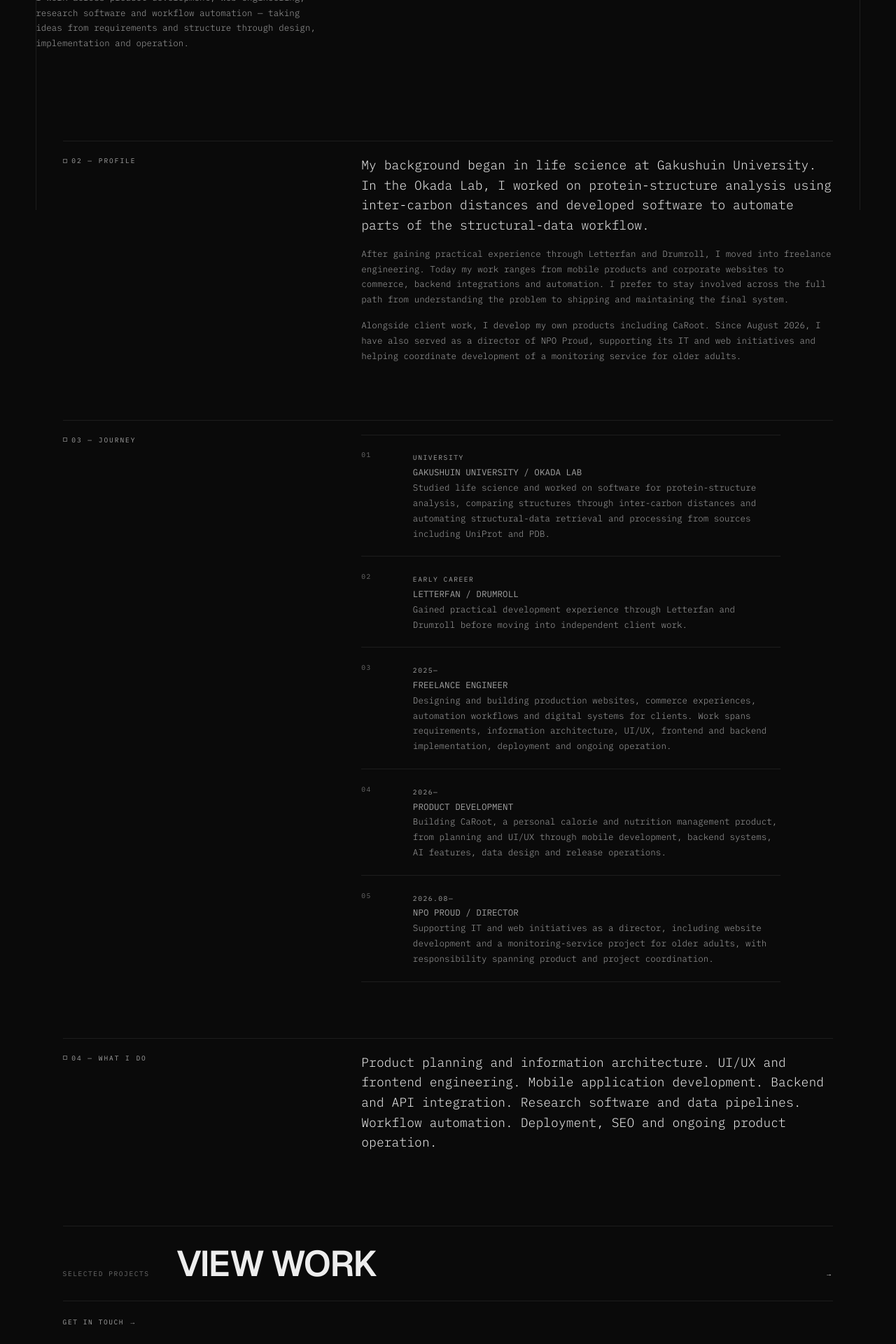
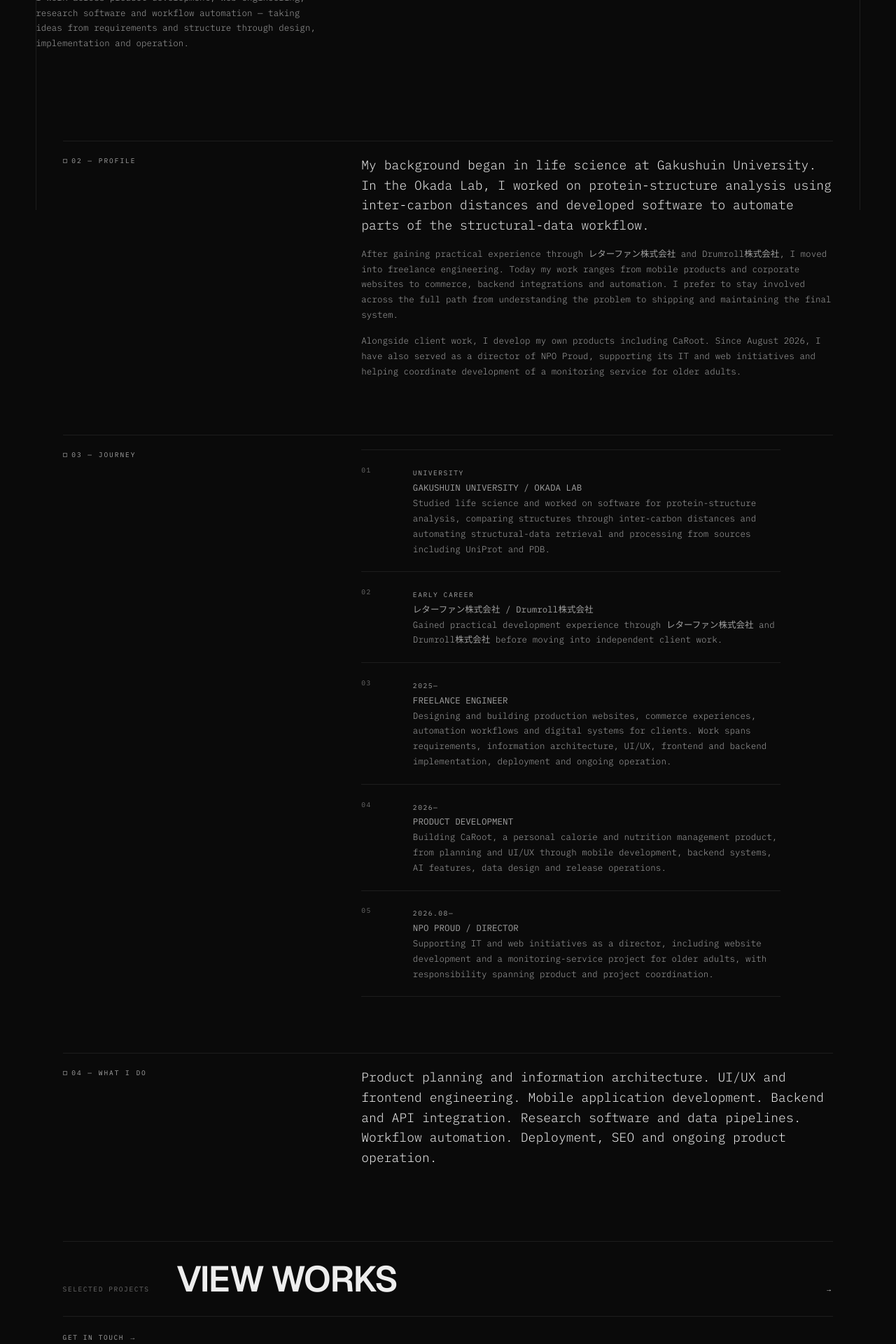
Before and after one commit to bbbyk105/Portfolio2026-ver4, a Next.js app: page /about in a window 1280 px wide. Shown: the part 500-2420 px from the top of the page at 70% size. Built offline with nearby package versions, Linux system fonts and the light colour scheme.

Commit message:
Use official Letterfan and Drumroll company names

```diff
--- a/app/about/page.tsx
+++ b/app/about/page.tsx
@@ -6,56 +6,25 @@ import SectionHead from "@/components/SectionHead";
 import SiteFooter from "@/components/SiteFooter";
 import LocalizedText from "@/components/LocalizedText";
 
-export const metadata: Metadata = {
-  title: "About — Byakko Kondo",
-  description: "About Byakko Kondo — engineer and creative developer working across product development, web, research software and automation.",
-};
+export const metadata: Metadata = { title: "About — Byakko Kondo", description: "About Byakko Kondo — engineer and creative developer working across product development, web, research software and automation." };
 
 const timeline = [
   { year: "UNIVERSITY", title: "GAKUSHUIN UNIVERSITY / OKADA LAB", body: "Studied life science and worked on software for protein-structure analysis, comparing structures through inter-carbon distances and automating structural-data retrieval and processing from sources including UniProt and PDB.", bodyJa: "学習院大学理学部生命科学科で生命科学を学び、岡田研究室では炭素間距離を用いたタンパク質構造解析に取り組みました。UniProtやPDBなどから構造データを取得・処理する工程の自動化ソフトウェアも開発しました。" },
-  { year: "EARLY CAREER", title: "LETTERFAN / DRUMROLL", body: "Gained practical development experience through Letterfan and Drumroll before moving into independent client work.", bodyJa: "Letterfan、Drumrollでの実務経験を経て、個人でのクライアントワークへ活動領域を広げました。" },
+  { year: "EARLY CAREER", title: "レターファン株式会社 / Drumroll株式会社", body: "Gained practical development experience through レターファン株式会社 and Drumroll株式会社 before moving into independent client work.", bodyJa: "レターファン株式会社、Drumroll株式会社での実務経験を経て、個人でのクライアントワークへ活動領域を広げました。" },
   { year: "2025—", title: "FREELANCE ENGINEER", body: "Designing and building production websites, commerce experiences, automation workflows and digital systems for clients. Work spans requirements, information architecture, UI/UX, frontend and backend implementation, deployment and ongoing operation.", bodyJa: "クライアント向けにWebサイト、EC、業務自動化、デジタルシステムを設計・開発。要件整理、情報設計、UI/UX、フロントエンド・バックエンド実装、デプロイ、継続運用まで担当しています。" },
   { year: "2026—", title: "PRODUCT DEVELOPMENT", body: "Building CaRoot, a personal calorie and nutrition management product, from planning and UI/UX through mobile development, backend systems, AI features, data design and release operations.", bodyJa: "個人向けカロリー・栄養管理アプリCaRootを開発。企画・UI/UXからモバイル開発、バックエンド、AI機能、データ設計、リリース運用まで一貫して取り組んでいます。" },
   { year: "2026.08—", title: "NPO PROUD / DIRECTOR", body: "Supporting IT and web initiatives as a director, including website development and a monitoring-service project for older adults, with responsibility spanning product and project coordination.", bodyJa: "NPO法人プラウドの理事としてIT・Web領域を担当。Webサイト開発や高齢者向け見守りサービスなど、プロダクトと開発プロジェクトの推進を支援しています。" },
 ];
 
 export default function AboutPage() {
-  return (
-    <>
-      <PageChrome />
-      <main className="doc">
-        <section className="scene page-intro">
-          <SectionHead index="01" label="ABOUT" note="BYAKKO KONDO — TOKYO, JAPAN" />
-          <Reveal>
-            <h1 className="t-display page-title"><span className="line-mask"><span>ENGINEER,</span></span><span className="line-mask"><span className="t-faint">DESIGNER, BUILDER.</span></span></h1>
-            <p className="t-body page-lede soft-in"><LocalizedText en="I work across product development, web engineering, research software and workflow automation — taking ideas from requirements and structure through design, implementation and operation." ja="プロダクト開発、Webエンジニアリング、研究用ソフトウェア、業務自動化まで横断し、要件整理からデザイン、実装、運用まで一貫して形にしています。" /></p>
-          </Reveal>
-        </section>
-
-        <section className="scene work-body">
-          <Reveal className="work-section">
-            <SectionHead index="02" label="PROFILE" />
-            <div className="brief">
-              <p className="t-body soft-in"><LocalizedText en="My background began in life science at Gakushuin University. In the Okada Lab, I worked on protein-structure analysis using inter-carbon distances and developed software to automate parts of the structural-data workflow." ja="学習院大学理学部生命科学科で生命科学を学び、岡田研究室では炭素間距離を用いたタンパク質構造解析に取り組みました。研究では構造データ処理の一部を自動化するソフトウェアも開発しました。" /></p>
-              <p className="t-body soft-in"><LocalizedText en="After gaining practical experience through Letterfan and Drumroll, I moved into freelance engineering. Today my work ranges from mobile products and corporate websites to commerce, backend integrations and automation. I prefer to stay involved across the full path from understanding the problem to shipping and maintaining the final system." ja="Letterfan、Drumrollでの実務経験を経て、現在はフリーランスエンジニアとして活動しています。モバイルプロダクト、コーポレートサイト、EC、バックエンド連携、自動化まで幅広く、課題の理解から公開後の運用まで一貫して関わることを大切にしています。" /></p>
-              <p className="t-body soft-in"><LocalizedText en="Alongside client work, I develop my own products including CaRoot. Since August 2026, I have also served as a director of NPO Proud, supporting its IT and web initiatives and helping coordinate development of a monitoring service for older adults." ja="クライアントワークと並行してCaRootなどの個人プロダクトを開発しています。2026年8月からはNPO法人プラウドの理事としてIT・Web領域を担当し、高齢者向け見守りサービスを含む開発プロジェクトにも携わっています。" /></p>
-            </div>
-          </Reveal>
-
-          <Reveal className="work-section">
-            <SectionHead index="03" label="JOURNEY" />
-            <ol className="built t-body">{timeline.map((item, i) => <li key={item.title} className="soft-in"><span className="built-n t-mono">{String(i + 1).padStart(2, "0")}</span><span><span className="t-mono">{item.year}</span><br /><strong>{item.title}</strong><br /><LocalizedText en={item.body} ja={item.bodyJa} /></span></li>)}</ol>
-          </Reveal>
-
-          <Reveal className="work-section">
-            <SectionHead index="04" label="WHAT I DO" />
-            <div className="brief"><p className="t-body soft-in"><LocalizedText en="Product planning and information architecture. UI/UX and frontend engineering. Mobile application development. Backend and API integration. Research software and data pipelines. Workflow automation. Deployment, SEO and ongoing product operation." ja="プロダクト企画・情報設計、UI/UX・フロントエンド開発、モバイルアプリ開発、バックエンド・API連携、研究用ソフトウェア・データパイプライン、業務自動化、デプロイ、SEO、継続的なプロダクト運用まで対応しています。" /></p></div>
-          </Reveal>
-        </section>
-
-        <section className="scene work-next"><Reveal><Link href="/works" className="next-link soft-in"><span className="t-mono next-label">SELECTED PROJECTS</span><span className="t-display next-name">VIEW WORK</span><span className="t-mono next-arrow">→</span></Link><Link href="/contact" className="t-mono all-link soft-in">GET IN TOUCH →</Link></Reveal></section>
-        <footer className="scene site-foot"><SiteFooter /></footer>
-      </main>
-    </>
-  );
+  return <><PageChrome /><main className="doc">
+    <section className="scene page-intro"><SectionHead index="01" label="ABOUT" note="BYAKKO KONDO — TOKYO, JAPAN" /><Reveal><h1 className="t-display page-title"><span className="line-mask"><span>ENGINEER,</span></span><span className="line-mask"><span className="t-faint">DESIGNER, BUILDER.</span></span></h1><p className="t-body page-lede soft-in"><LocalizedText en="I work across product development, web engineering, research software and workflow automation — taking ideas from requirements and structure through design, implementation and operation." ja="プロダクト開発、Webエンジニアリング、研究用ソフトウェア、業務自動化まで横断し、要件整理からデザイン、実装、運用まで一貫して形にしています。" /></p></Reveal></section>
+    <section className="scene work-body">
+      <Reveal className="work-section"><SectionHead index="02" label="PROFILE" /><div className="brief"><p className="t-body soft-in"><LocalizedText en="My background began in life science at Gakushuin University. In the Okada Lab, I worked on protein-structure analysis using inter-carbon distances and developed software to automate parts of the structural-data workflow." ja="学習院大学理学部生命科学科で生命科学を学び、岡田研究室では炭素間距離を用いたタンパク質構造解析に取り組みました。研究では構造データ処理の一部を自動化するソフトウェアも開発しました。" /></p><p className="t-body soft-in"><LocalizedText en="After gaining practical experience through レターファン株式会社 and Drumroll株式会社, I moved into freelance engineering. Today my work ranges from mobile products and corporate websites to commerce, backend integrations and automation. I prefer to stay involved across the full path from understanding the problem to shipping and maintaining the final system." ja="レターファン株式会社、Drumroll株式会社での実務経験を経て、現在はフリーランスエンジニアとして活動しています。モバイルプロダクト、コーポレートサイト、EC、バックエンド連携、自動化まで幅広く、課題の理解から公開後の運用まで一貫して関わることを大切にしています。" /></p><p className="t-body soft-in"><LocalizedText en="Alongside client work, I develop my own products including CaRoot. Since August 2026, I have also served as a director of NPO Proud, supporting its IT and web initiatives and helping coordinate development of a monitoring service for older adults." ja="クライアントワークと並行してCaRootなどの個人プロダクトを開発しています。2026年8月からはNPO法人プラウドの理事としてIT・Web領域を担当し、高齢者向け見守りサービスを含む開発プロジェクトにも携わっています。" /></p></div></Reveal>
+      <Reveal className="work-section"><SectionHead index="03" label="JOURNEY" /><ol className="built t-body">{timeline.map((item, i) => <li key={item.title} className="soft-in"><span className="built-n t-mono">{String(i + 1).padStart(2, "0")}</span><span><span className="t-mono">{item.year}</span><br /><strong>{item.title}</strong><br /><LocalizedText en={item.body} ja={item.bodyJa} /></span></li>)}</ol></Reveal>
+      <Reveal className="work-section"><SectionHead index="04" label="WHAT I DO" /><div className="brief"><p className="t-body soft-in"><LocalizedText en="Product planning and information architecture. UI/UX and frontend engineering. Mobile application development. Backend and API integration. Research software and data pipelines. Workflow automation. Deployment, SEO and ongoing product operation." ja="プロダクト企画・情報設計、UI/UX・フロントエンド開発、モバイルアプリ開発、バックエンド・API連携、研究用ソフトウェア・データパイプライン、業務自動化、デプロイ、SEO、継続的なプロダクト運用まで対応しています。" /></p></div></Reveal>
+    </section>
+    <section className="scene work-next"><Reveal><Link href="/works" className="next-link soft-in"><span className="t-mono next-label">SELECTED PROJECTS</span><span className="t-display next-name">VIEW WORKS</span><span className="t-mono next-arrow">→</span></Link><Link href="/contact" className="t-mono all-link soft-in">GET IN TOUCH →</Link></Reveal></section>
+    <footer className="scene site-foot"><SiteFooter /></footer>
+  </main></>;
 }
```
